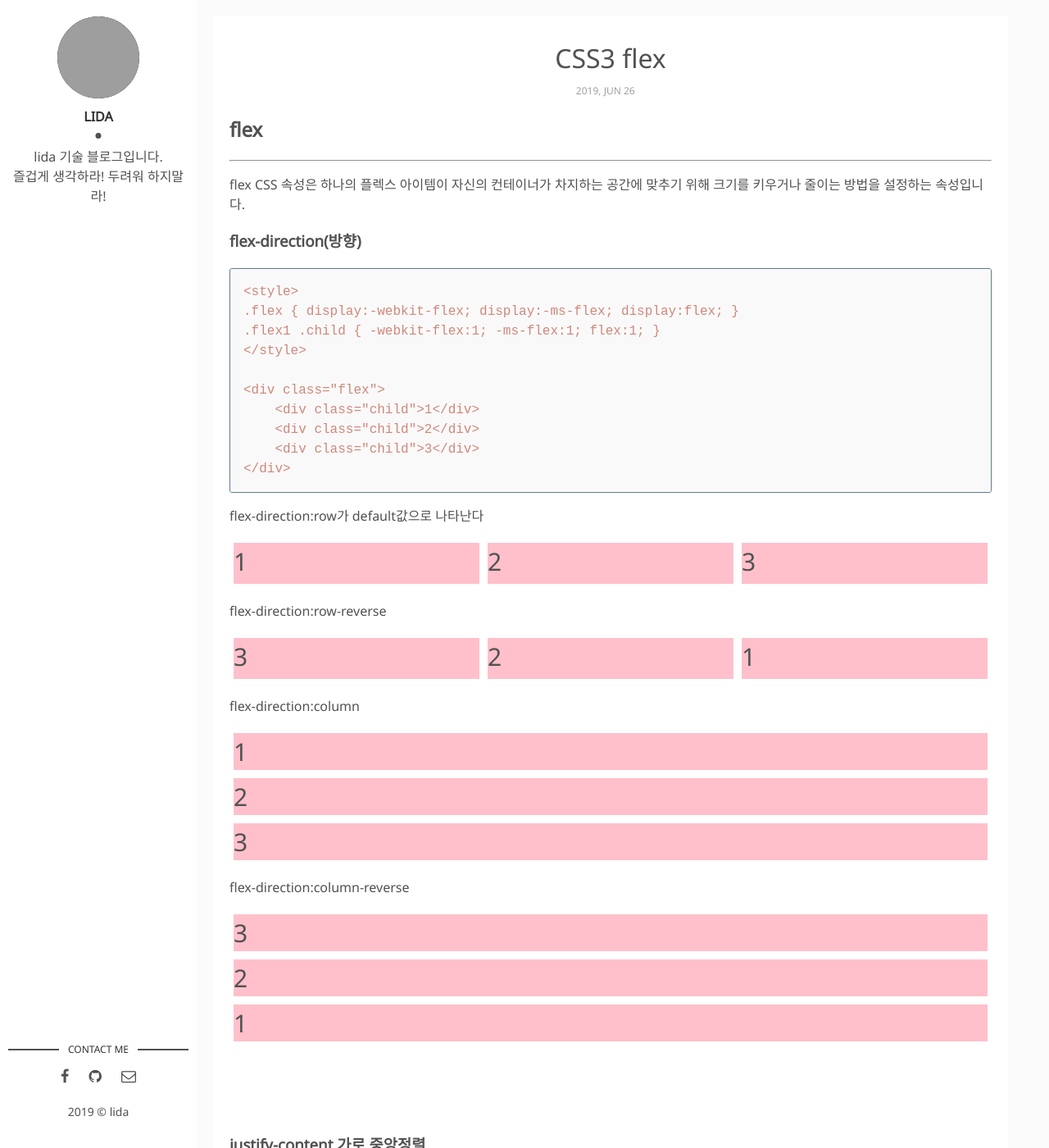
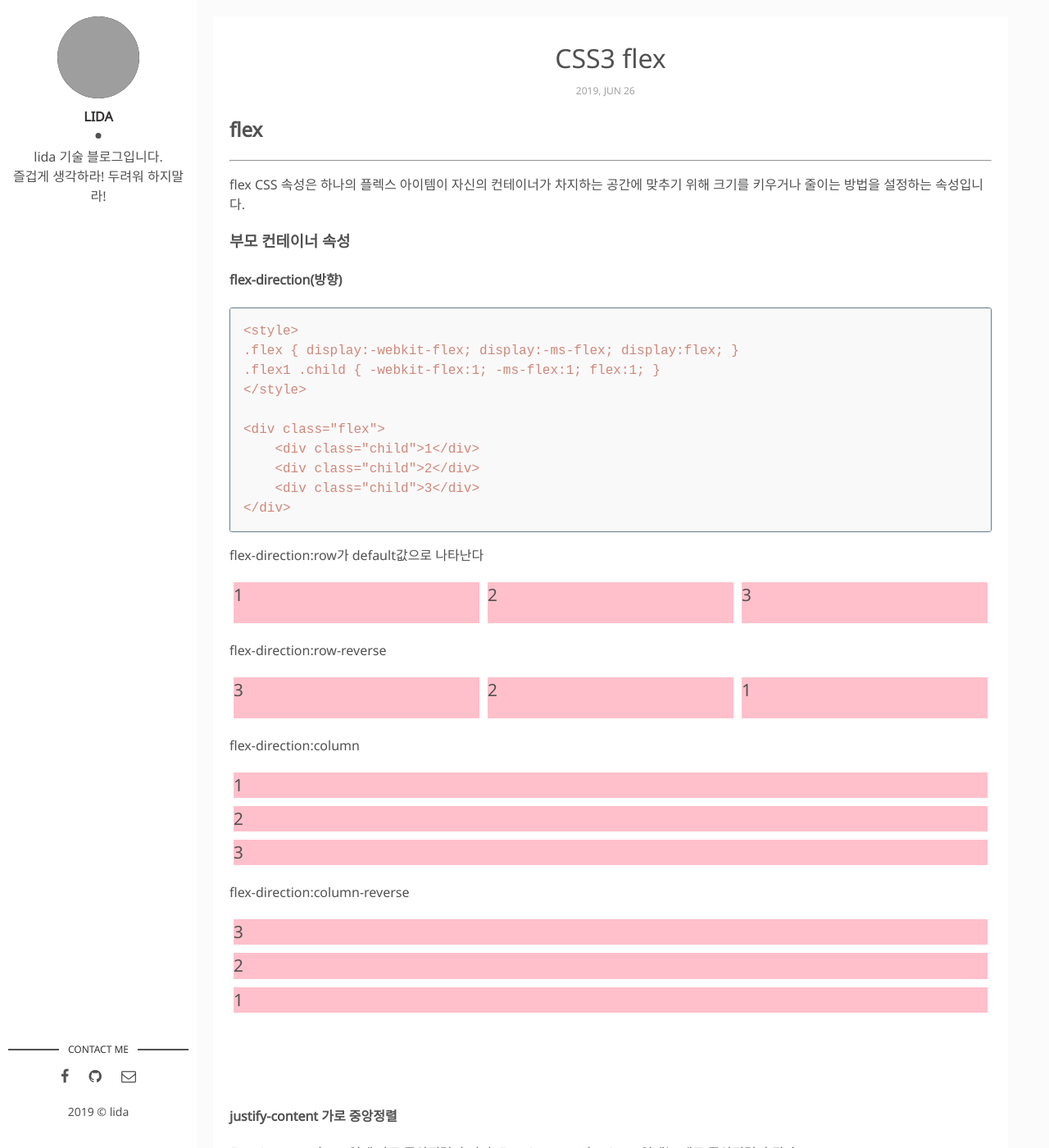
Before and after one commit to lidaek/lidaek.github.io, a Jekyll site: the page built from _posts/2019-06-27-flex.markdown, in a window 1280 px wide and 1400 px high. Shown: the whole window at 82% size. Built offline with Jekyll 4.4.1, drawn with Linux system fonts in a browser that asks for light colours; some of the changed text lies outside the part shown; grey boxes are pictures that could not be loaded.

Commit message:
Update 2019-06-27-flex.markdown

````diff
--- a/_posts/2019-06-27-flex.markdown
+++ b/_posts/2019-06-27-flex.markdown
@@ -8,10 +8,11 @@
 ---
 <style>
 .flex { display:-webkit-flex; display:-ms-flex; display:flex; }
-.child { height:50px; margin:5px; font-size:30px; background:pink; }
+.child { height:50px; margin:5px; font-size:1.3em; background:pink; }
 .box { width:50px; height:50px; background:green; }
 
 .flex .child { -webkit-flex:1; -ms-flex:1; flex:1;}
+.order .child { order:2;}
 
 .flex2 { height:100px; outline:1px dashed pink }
 </style>
@@ -22,7 +23,8 @@
 flex CSS 속성은 하나의 플렉스 아이템이 자신의 컨테이너가 차지하는 공간에 맞추기 위해 크기를 키우거나 줄이는 방법을 설정하는 속성입니다.
 
 
-### flex-direction(방향)
+### 부모 컨테이너 속성
+#### flex-direction(방향)
 ```
 <style>
 .flex { display:-webkit-flex; display:-ms-flex; display:flex; }
@@ -64,7 +66,7 @@
 </div>
 
 <br><br><br>
-### justify-content 가로 중앙정렬
+#### justify-content 가로 중앙정렬
 flex-direciton이 row일때 가로 중앙정렬이 되며, flex-direciton이 column일떄는 세로 중앙정렬이 된다.
 
 
@@ -84,7 +86,7 @@
 </div>
 
 <br><br><br>
-### align-item 세로 중앙정렬
+#### align-item 세로 중앙정렬
 flex-direciton이 row일때 세로 중앙정렬이 되며, flex-direciton이 column일떄는 가로 중앙정렬이 된다.
 
 align-item:flex-start가 기본값
@@ -104,10 +106,53 @@
 
 
 <br><br><br>
-### 가로/세로 중앙정렬
+#### 가로/세로 중앙정렬
 <div class="flex flex2" style="justify-content:center;align-items:center">
     <div class="box"></div>
 </div>
+
+
+<br><br><br>
+### 자식 속성
+#### order
+순서를 정할 수 있다.
+자식 child의 기본 order를 2로 두고, 2 자식 아이템을 order:1로 두었을시에 순서가 가장 빠르게 나타난다.
+```
+<style>
+.order .child { order:2;}
+</style>
+
+<div class="flex order">
+    <div class="child">1</div>
+    <div class="child" style="order:1">2</div>
+    <div class="child">3</div>
+</div>
+```
+flex-direction:row
+<div class="flex order">
+    <div class="child">1</div>
+    <div class="child" style="order:1">2</div>
+    <div class="child">3</div>
+</div>
+
+flex-direction:column
+<div class="flex order" style="flex-direction:column">
+    <div class="child">1</div>
+    <div class="child" style="order:1">2</div>
+    <div class="child">3</div>
+</div>
+
+#### justfy-self / align-self
+align-self:center
+<div class="flex flex2">
+    <div class="child"></div>
+    <div class="child box" style="align-self:center">align-self</div>
+</div>
+
+
+
+
+
 
 
 
````
